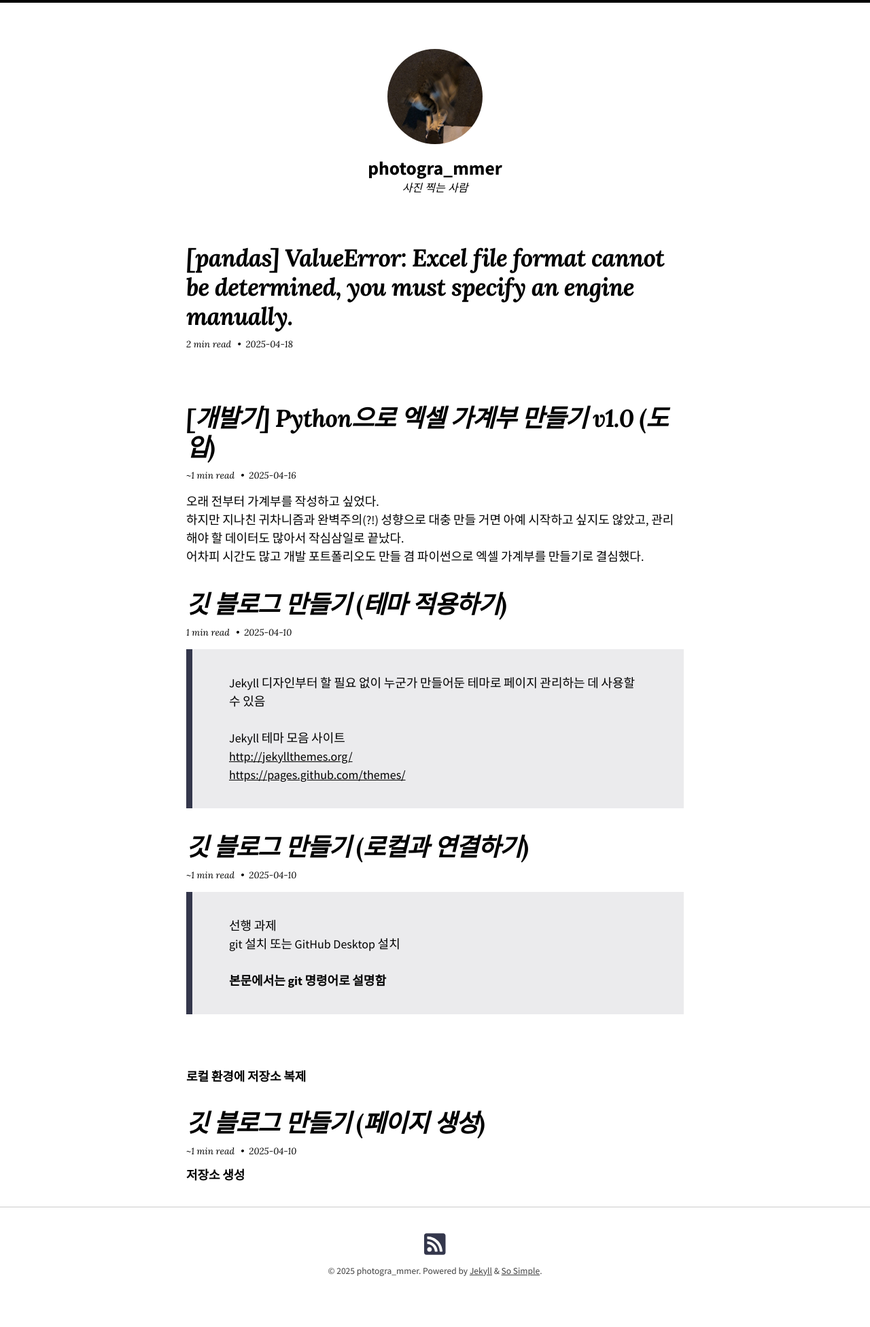
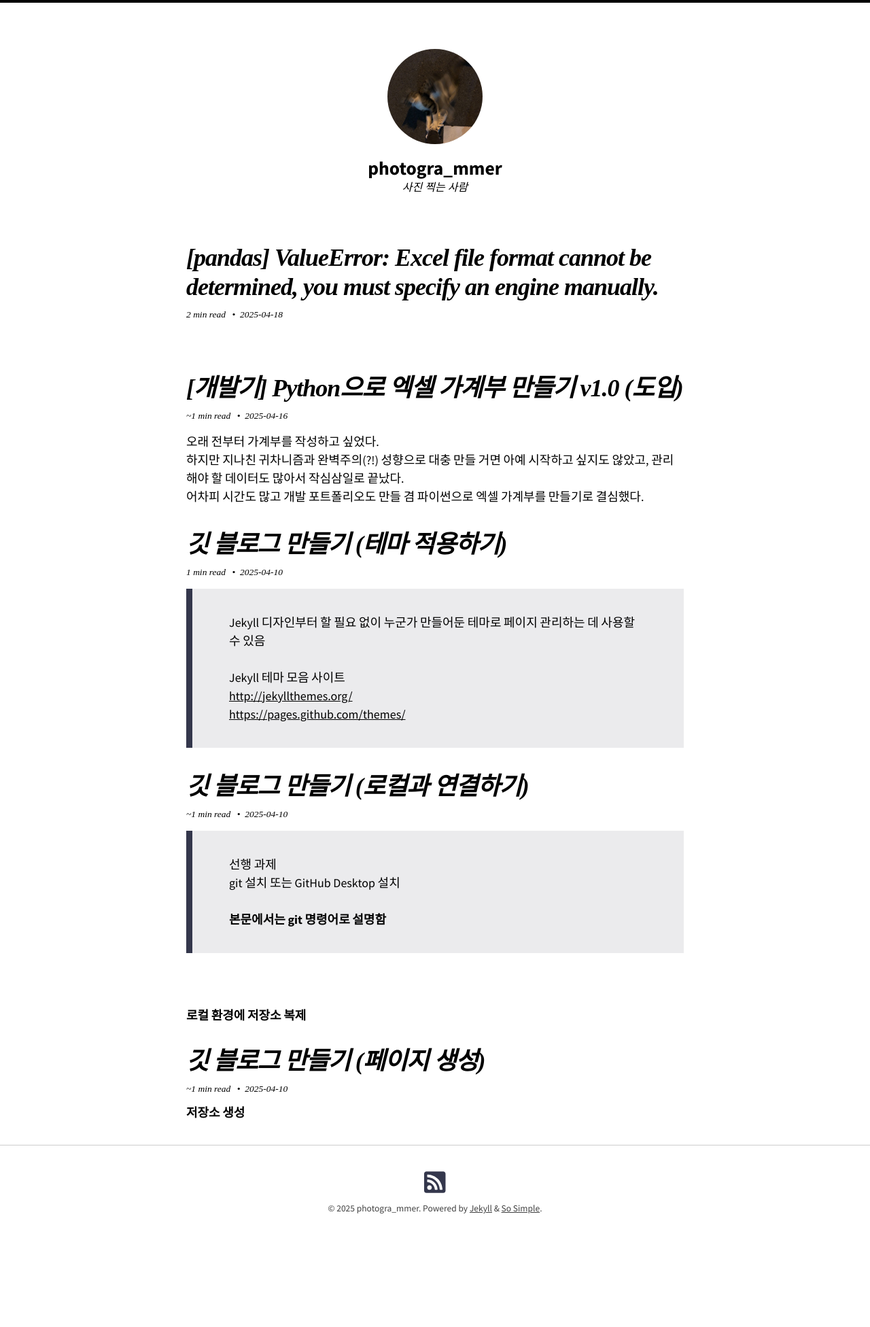
Before and after one commit to JungDoHee/photogrammer.github.io, a Jekyll site: the page built from index.md, in a window 1280 px wide. Shown: the whole page at 68% size. Built offline with Jekyll 4.4.1, drawn with Linux system fonts in a browser that asks for light colours; nearby versions of some CDN libraries; some web fonts are replaced; after the commit the page ends 1861 px from its top, so only the background shows below that.

Commit message:
글씨체 변경
D2Coding 적용

```diff
--- a/_config.yml
+++ b/_config.yml
@@ -32,7 +32,7 @@ mathjax:
 google_fonts:
   - name: "Source Sans Pro"
     weights: "400,400i,700,700i"
-  - name: "Lora"
+  - name: "D2Coding"
     weights: "400,400i,700,700i"
 google_analytics: # Google Analytics id, e.g. "UA-NNNNNNNN-N"
 disqus:
--- a/_sass/so-simple/_variables.scss
+++ b/_sass/so-simple/_variables.scss
@@ -38,7 +38,7 @@ $h6-min: ($base-font-size / $modular-scale-1) !default;
 $h6-max: ($base-font-size / $modular-scale-2) !default;
 
 /* Font Families */
-$serif-font-family: "Lora", serif !default;
+$serif-font-family: "D2Coding" !default;
 $sans-serif-font-family: "Source Sans Pro", sans-serif !default;
 $monospace-font-family: Menlo, Consolas, Monaco, "Courier New", Courier, monospace !default;
 
```
